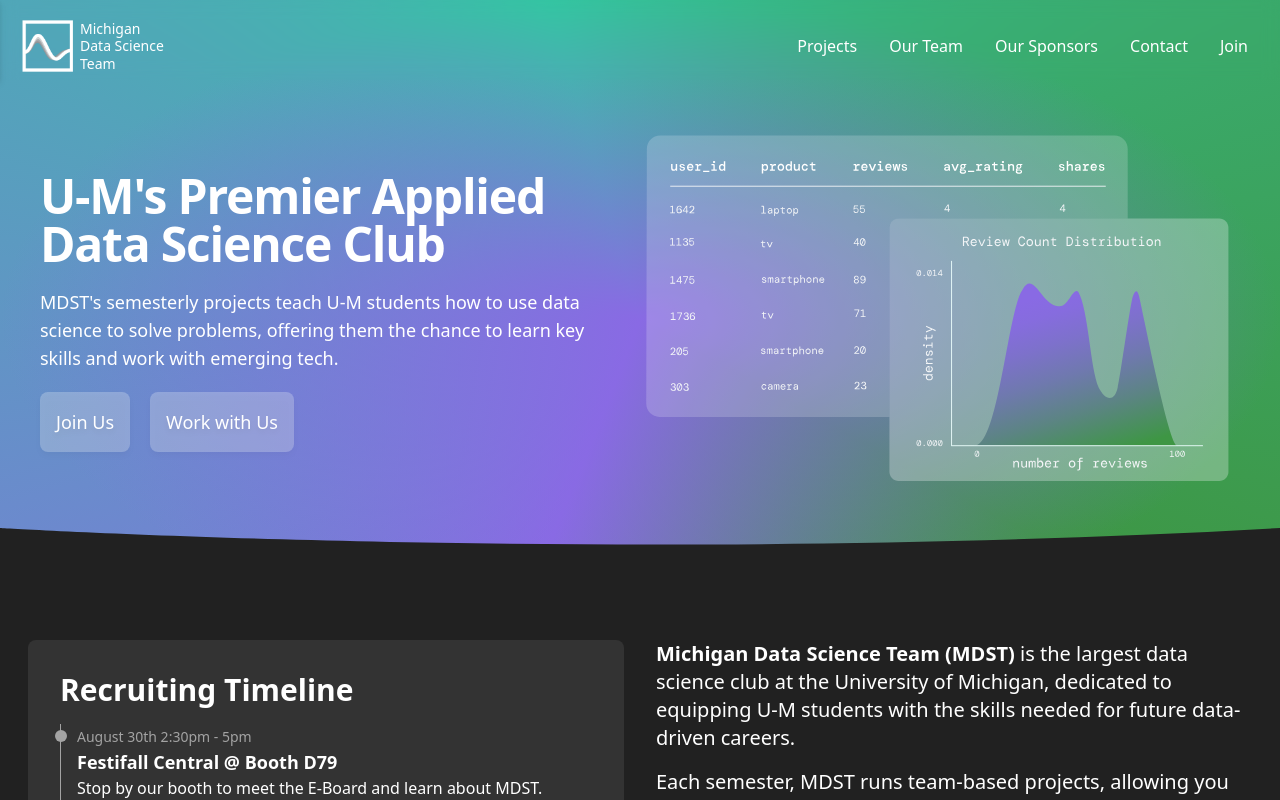
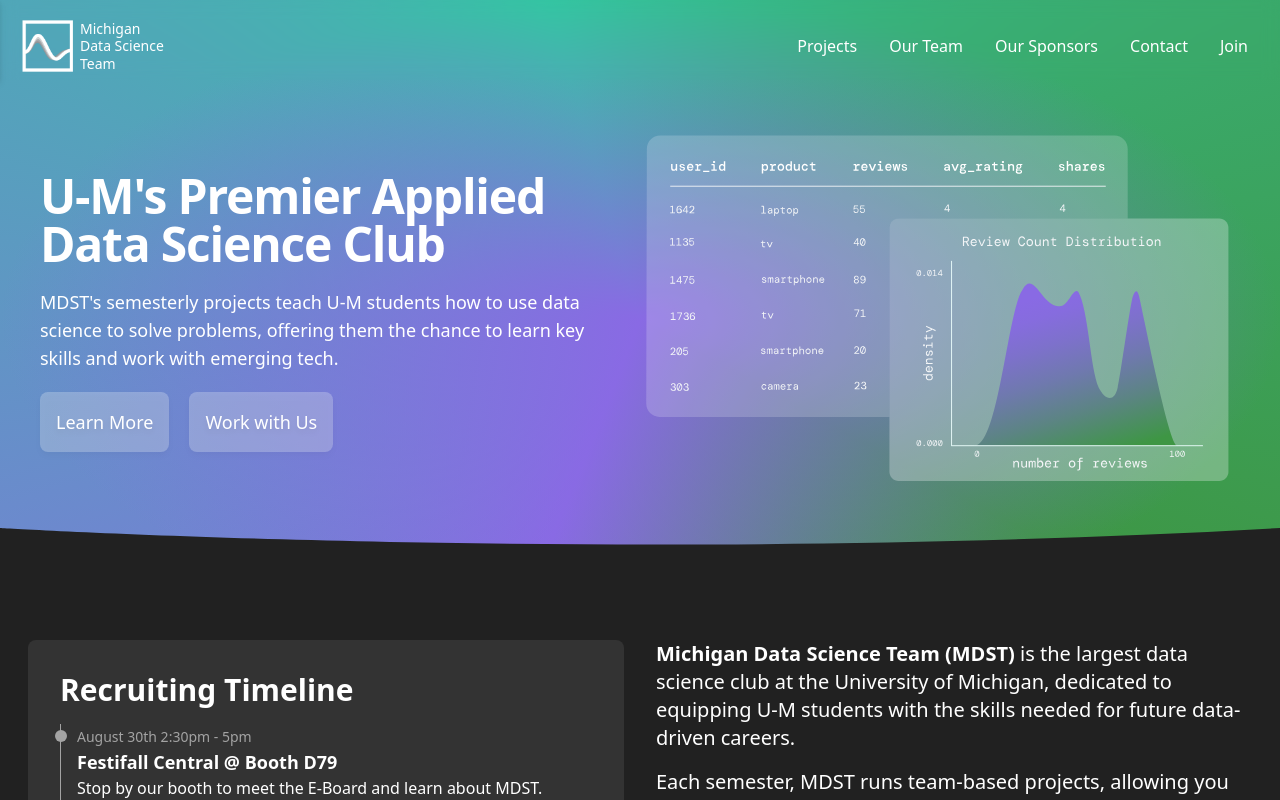
Before and after one commit to MichiganDataScienceTeam/official-website, a Next.js app: page / in a window 1280 px wide. Shown: the top 800 px of the page. Built offline with nearby package versions, Linux system fonts and the light colour scheme.

Commit message:
Rewrote flavor texts + club description

```diff
--- a/pages/index.jsx
+++ b/pages/index.jsx
@@ -37,7 +37,7 @@
               skills and work with emerging tech.
             </p>
             <div className="flex md:justify-start justify-center gap-5">
-              <Button href="/join" text="Join Us" />
+              <Button href="/join" text="Learn More" />
               <Button href="/sponsors" text="Work with Us" />
             </div>
           </div>
```
